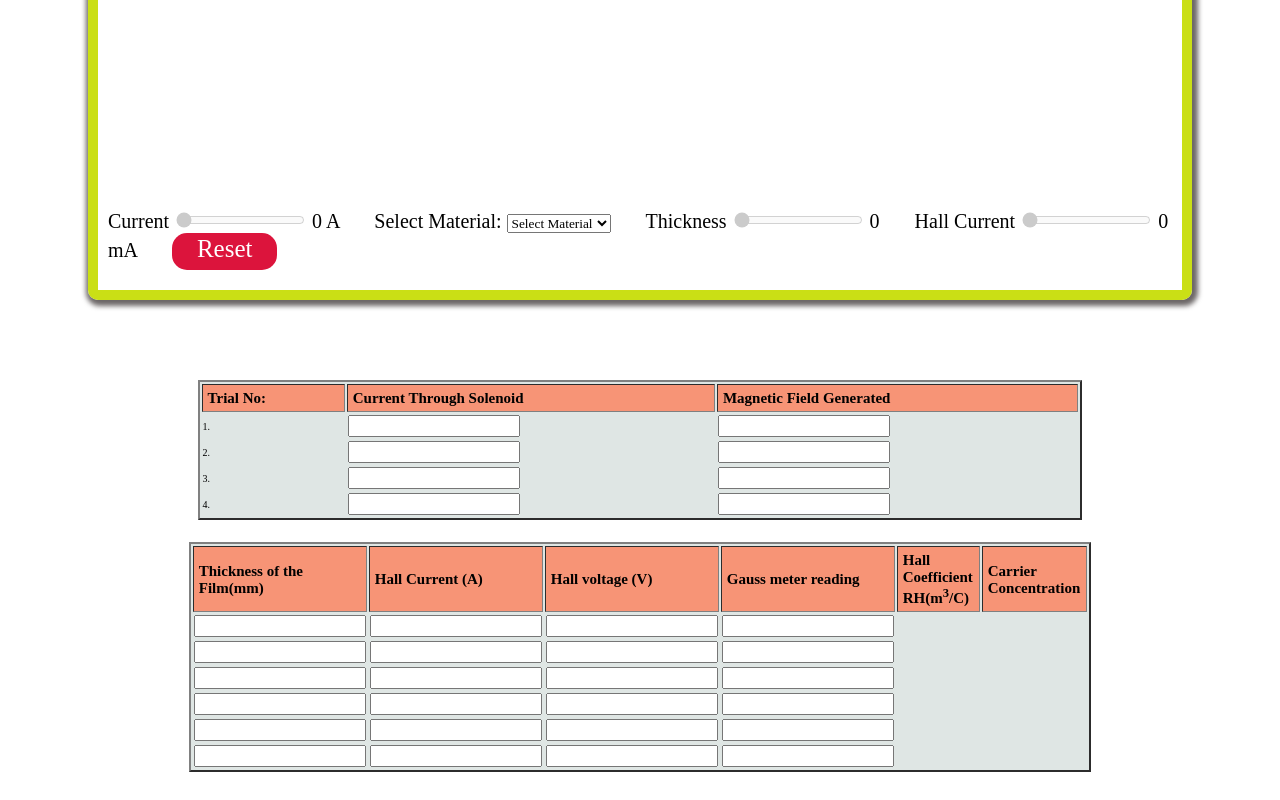
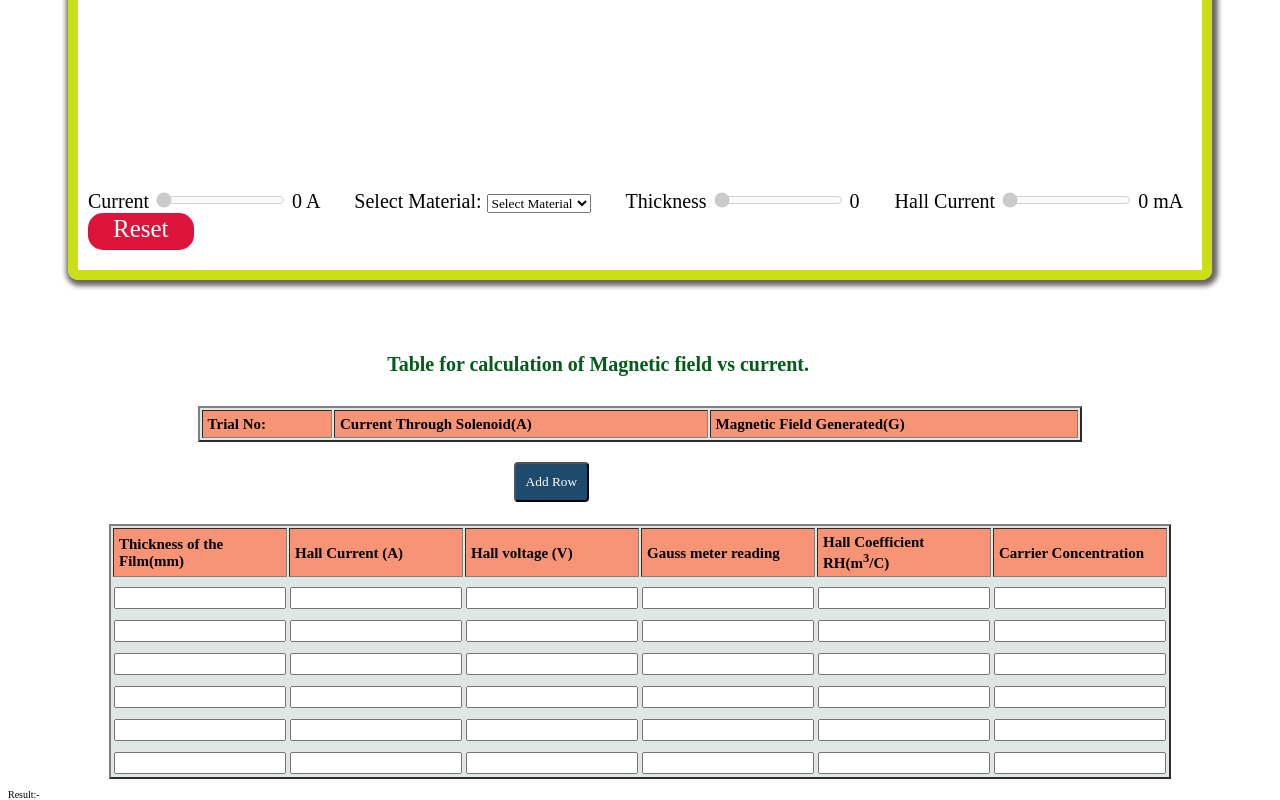
Before and after one commit to virtual-labs/exp-hall-effect-setup-iitk, a plain HTML site: page experiment/simulation/index.html in a window 1280 px wide. Shown: the part 670-1470 px from the top of the page. Before the commit the page ends 1442 px from the top, so only its background shows below. Drawn offline with Linux system fonts and the light colour scheme; a web font is replaced by a local one.

Commit message:
update experiment

```diff
--- a/experiment/simulation/css/main.css
+++ b/experiment/simulation/css/main.css
@@ -33,6 +33,7 @@ body{
   margin-left: 20px;
   padding: 8px 8px 8px 32px;
   color:rgb(7, 7, 7);
+
 }
 .sidepanel a {
   padding: 8px 8px 8px 32px;
@@ -120,10 +121,11 @@ body{
 }
 li{
   margin:10px;
+  font-size: 15px;
 }
 .mainSvg{
     padding: 1em;
-    margin: 8em;
+    margin: 6em;
     border: 10px solid rgb(202, 223, 21);
     box-shadow:2px 2px 5px 4px rgba(14, 7, 7, 0.61);
     border-radius: 10px;
@@ -165,6 +167,7 @@ th{
   }
   td{
     border: 0px;
+    font-size: 25px;
   }
 
   label{
--- a/experiment/simulation/index.html
+++ b/experiment/simulation/index.html
@@ -16,13 +16,13 @@
 				<a href="javascript:void(0)" class="closebtn" onclick="closeNav()">×</a>
 				<ul id="lists">
 					<h1>Procedure to Perform the Hall Effect</h1>
-					<h3>
+					<h2>
 						<li>Step 1: To measure the magnetic field generated in the solenoid</li>
 						<li>Step 2: Select Magnetic field Vs Current from the procedure selection-box.</li>
 						<li>Step 3: Click on probe to placing the probe in between the solenoid in the simulator.</li>
 						<li>Step 4: Using Current slider, varying the current through the solenoid and corresponding magnetic field is to be noted from Gauss meter.</li>
-					</h3>
-					    <h2>Hall Effect apparatus</h2><h3>
+					</h2>
+					    <h1>Hall Effect apparatus</h1><h3>
 						<li>Step 1:Select Hall Effect Setup from the Select the procedure combo box</li>
 						<li>Step 2:Click Hall Probe button to Placing the probe in between the solenoid by in the simulator.</li>
 						<li>Step 3:Set "current slider" value to minimum.</li>
@@ -792,19 +792,23 @@
 
 	</div>
 	<div>
-		<table id="tab1" width="70%" border="2px">
+
+		<h1 style="margin-left: 30%; margin-bottom: 30px; color: #025B19;"  >
+			Table for calculation of Magnetic field vs current.
+		</h1>
+		<table id="tab1" width="70%" border="2px" >
 			<tr>
 				<th>
 					Trial No:
 				</th>
 				<th>
-					Current Through Solenoid
+					Current Through Solenoid(A)
 				</th>
 				<th>
-					Magnetic Field Generated
+					Magnetic Field Generated(G)
 				</th>
 			</tr>
-			<tr>
+			<!-- <tr>
 				<td>
 					1.
 				</td>
@@ -847,10 +851,13 @@
 				<td>
 					<input type="number">
 				</td>
-			</tr>
+			</tr> -->
 		</table>
+
 	</div>
-
+	<div>
+		<button onclick="procedure()" style="margin-top:20px;margin-left:40%;background-color: #1e4a6e;color: white; cursor: pointer; padding: 10px; border-radius: 4px;">Add Row</button>
+	</div>
 	<br>
 	<br>
 
@@ -891,10 +898,10 @@
 					<input type="number">
 				</td>
 				<td>
-					<div class="concentration"></div>
+					<input type="number">
 				</td>
 				<td>
-					<div class="coefficent"></div>
+		<input type="number">
 				</td>
 			</tr>
 			<tr>
@@ -911,10 +918,10 @@
 					<input type="number">
 				</td>
 				<td>
-					<div class="concentration"></div>
+					<input type="number">
 				</td>
 				<td>
-					<div class="coefficent"></div>
+		<input type="number">
 				</td>
 			</tr>
 			<tr>
@@ -931,10 +938,10 @@
 					<input type="number">
 				</td>
 				<td>
-					<div class="concentration"></div>
+					<input type="number">
 				</td>
 				<td>
-					<div class="coefficent"></div>
+		<input type="number">
 				</td>
 			</tr>
 			<tr>
@@ -951,10 +958,10 @@
 					<input type="number">
 				</td>
 				<td>
-					<div class="concentration"></div>
+					<input type="number">
 				</td>
 				<td>
-					<div class="coefficent"></div>
+		<input type="number">
 				</td>
 			</tr>
 			<tr>
@@ -971,10 +978,10 @@
 					<input type="number">
 				</td>
 				<td>
-					<div class="concentration"></div>
+					<input type="number">
 				</td>
 				<td>
-					<div class="coefficent"></div>
+		<input type="number">
 				</td>
 			</tr>
 			<tr>
@@ -991,10 +998,10 @@
 					<input type="number">
 				</td>
 				<td>
-					<div class="concentration"></div>
+					<input type="number">
 				</td>
 				<td>
-					<div class="coefficent"></div>
+		<input type="number">
 				</td>
 			</tr>
 
@@ -1002,7 +1009,7 @@
 	</div>
 
 	<p>
-
+Result:-
 	</p>
 	<script src="./js/main.js"></script>
 </body>
--- a/experiment/simulation/js/main.js
+++ b/experiment/simulation/js/main.js
@@ -123,3 +123,33 @@ function openNav() {
 function closeNav() {
   document.getElementById("mySidepanel").style.width = "0";
 }
+
+
+
+// table
+let gussdis=0;
+let sn=0;
+let table = document.getElementById("tab1")
+var count = 0;
+const procedure = () => {
+sn=sn+1;
+gussdis=gauss.toFixed(4);
+
+// tomoveCampass('movecompass');
+    table.innerHTML += `<tr>
+                <td id='r${count}c0' width=60px></td>
+                <td id='r${count}c1' width=60px></td>
+                <td id='r${count}c2' width=60px></td>
+
+  </tr>`
+    var data = new Array();
+    data.push(sn);
+    data.push(ammeter1);
+    data.push(gussdis);
+
+    // console.log(data[0]);
+    for (i = 0; i < data.length; i++) {
+        document.getElementById("r" + count + "c" + i).innerHTML = data[i];
+    }
+    count++;
+}
```
